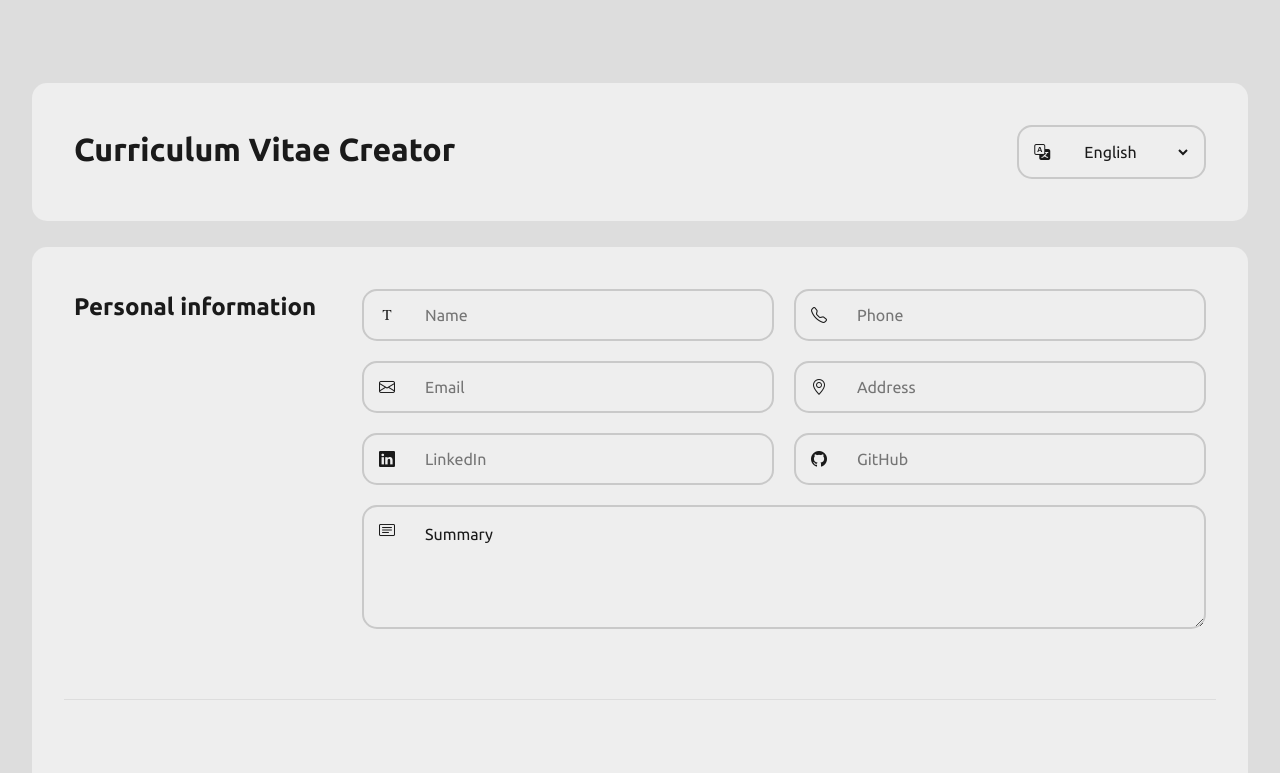
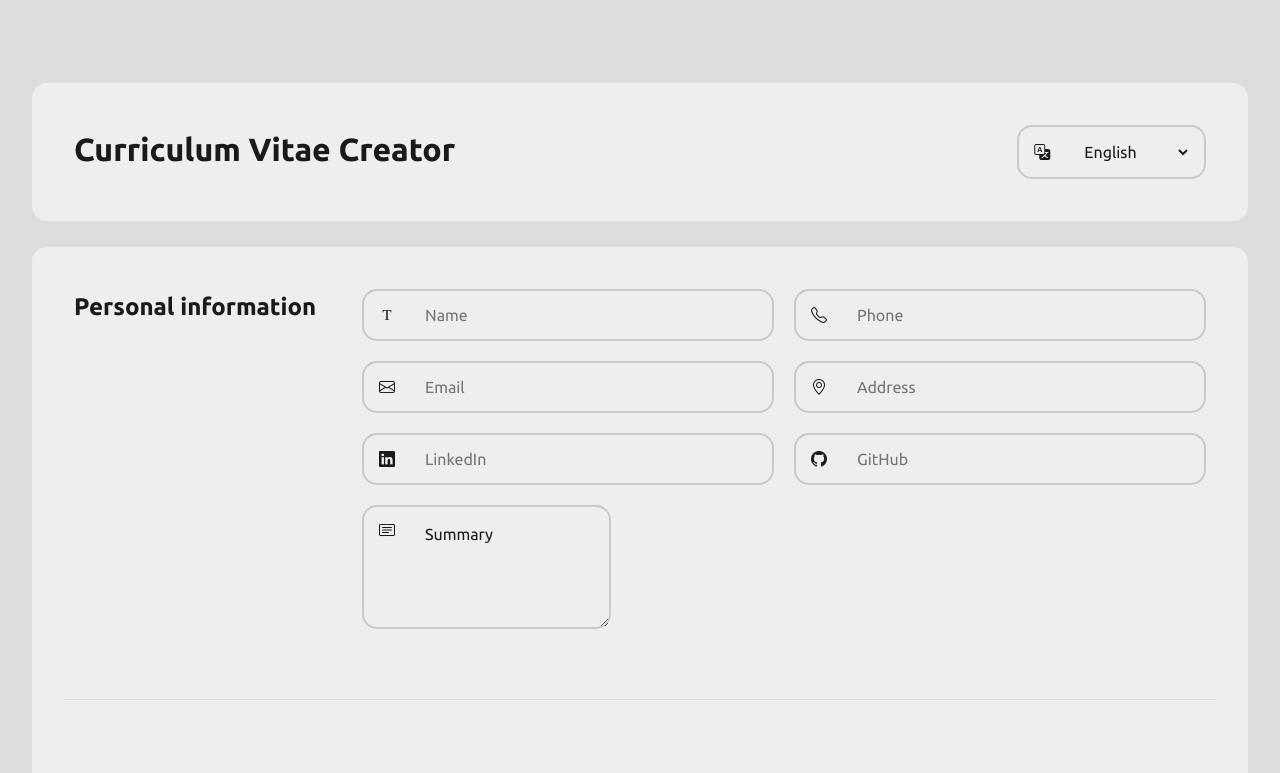
Before and after one commit to ribborges/cv-creator, a React (Vite) app: page / in a window 1280 px wide. Shown: the top 773 px of the page. Built offline with nearby package versions, Linux system fonts and the light colour scheme; what @react-pdf/renderer would draw is missing.

Commit message:
Fix text area style

```diff
--- a/src/components/input/_style.scss
+++ b/src/components/input/_style.scss
@@ -160,7 +160,6 @@ select {
     margin: 10px;
     display: flex;
     flex-direction: column;
-    width: 100%;
     height: auto;
     border-radius: $border-radius;
     border: 2px solid rgba($light-grey-color, 0.2);
@@ -191,7 +190,6 @@ select {
         border-top-right-radius: 0;
         border-top-left-radius: 0;
         resize: vertical;
-        box-sizing: border-box;
         width: 100%;
     }
 }
```
